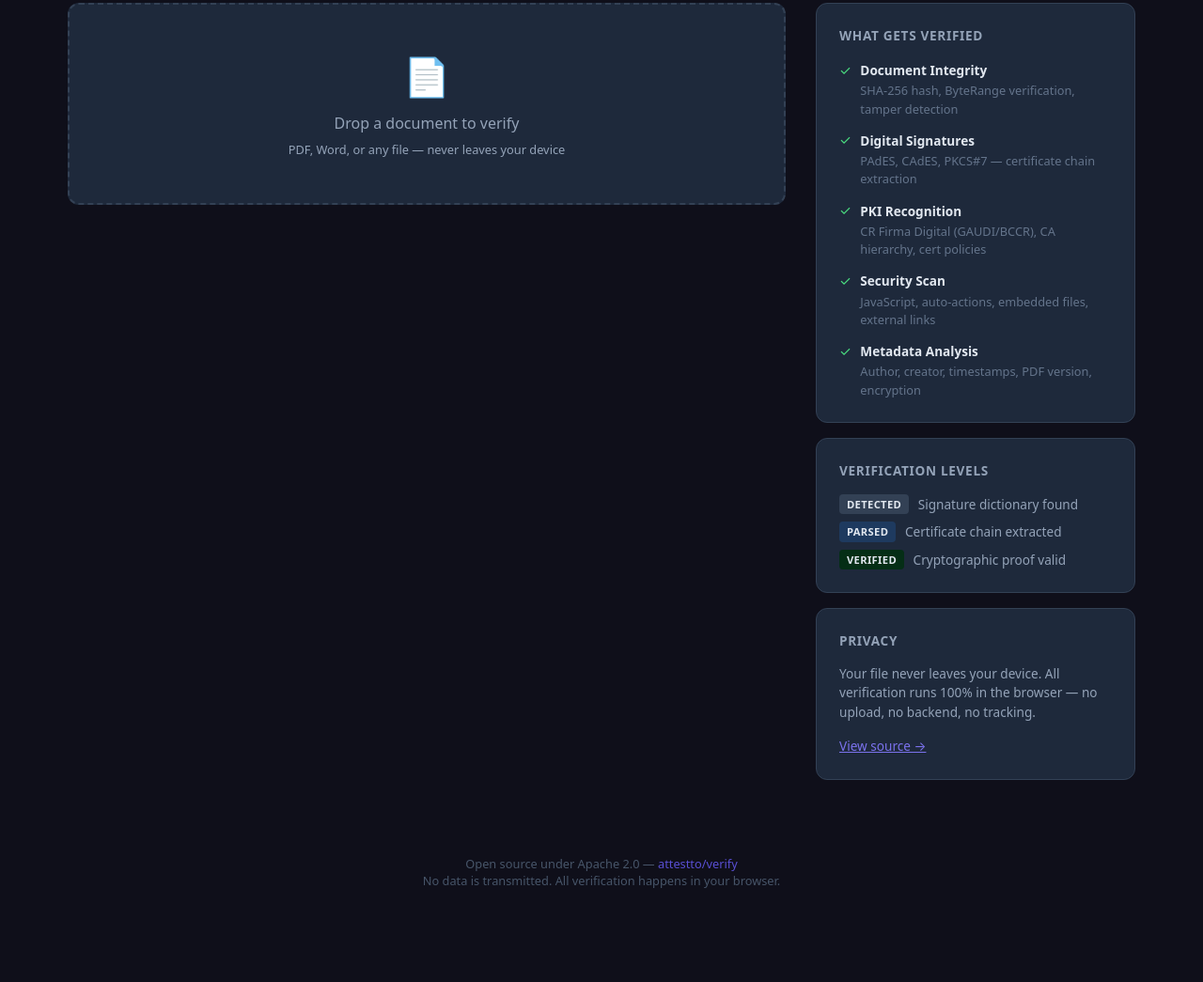
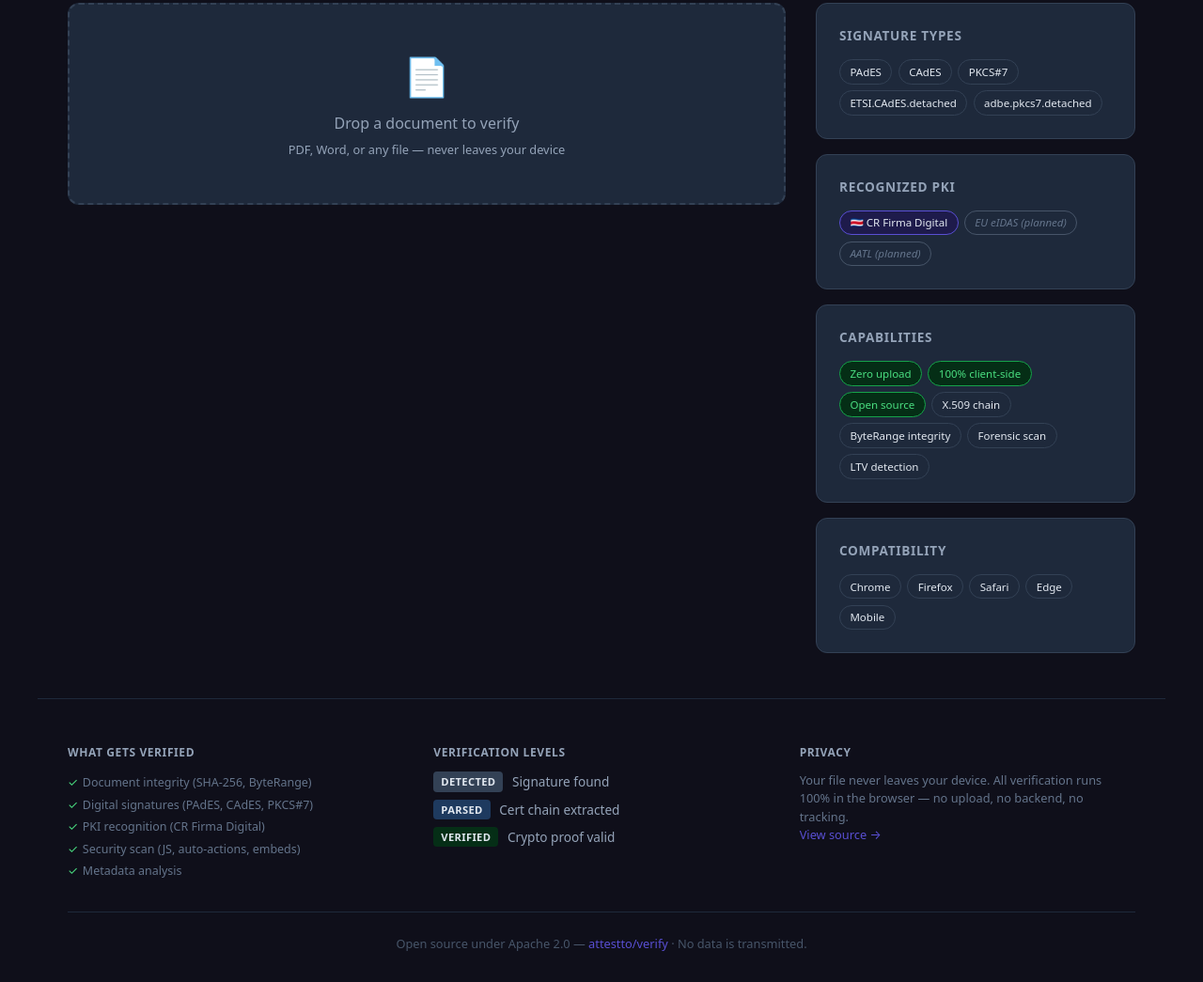
Before and after one commit to Attestto-com/attestto-verify, a website built with Vite: page index.html in a window 1280 px wide. Shown: the part 211-1256 px from the top of the page at 94% size. Before the commit the page ends 1189 px from the top, so only its background shows below. Built offline with nearby package versions, Linux system fonts and the light colour scheme.

Commit message:
Right column: badge pills (sig types, PKI, capabilities, compat). Footer: verification checklist + levels + privacy

```diff
--- a/index.html
+++ b/index.html
@@ -241,14 +241,104 @@
         --attestto-muted-bg: #1e293b;
       }
 
+      /* ── Badge Pills ──────────────────────────────── */
+      .badge-grid {
+        display: flex;
+        flex-wrap: wrap;
+        gap: 0.4rem;
+      }
+
+      .pill {
+        display: inline-block;
+        padding: 0.3rem 0.65rem;
+        font-size: 0.72rem;
+        font-weight: 500;
+        border-radius: 20px;
+        background: #1e293b;
+        color: #e2e8f0;
+        border: 1px solid #334155;
+      }
+
+      .pill-flag {
+        background: #1e1b4b;
+        border-color: #594FD3;
+      }
+
+      .pill-green {
+        background: #052e16;
+        border-color: #16a34a;
+        color: #4ade80;
+      }
+
+      .pill-outline {
+        background: transparent;
+        border-color: #475569;
+        color: #64748b;
+        font-style: italic;
+      }
+
+      /* ── Footer ────────────────────────────────────── */
       footer {
-        text-align: center;
-        padding: 2rem;
+        padding: 3rem 2rem 2rem;
         color: #475569;
         font-size: 0.8rem;
+        max-width: 1200px;
+        margin: 0 auto;
+        border-top: 1px solid #1e293b;
+        margin-top: 3rem;
       }
 
       footer a { color: #594FD3; text-decoration: none; }
+
+      .footer-grid {
+        display: grid;
+        grid-template-columns: repeat(3, 1fr);
+        gap: 2rem;
+        margin-bottom: 2rem;
+        text-align: left;
+      }
+
+      .footer-col h4 {
+        font-size: 0.75rem;
+        text-transform: uppercase;
+        letter-spacing: 0.05em;
+        color: #94a3b8;
+        margin-bottom: 0.75rem;
+      }
+
+      .footer-col ul {
+        list-style: none;
+        padding: 0;
+      }
+
+      .footer-col li {
+        padding: 0.2rem 0;
+        color: #64748b;
+        font-size: 0.78rem;
+      }
+
+      .footer-col li::before {
+        content: '\2713 ';
+        color: #4ade80;
+        margin-right: 0.3rem;
+      }
+
+      .footer-col p {
+        color: #64748b;
+        line-height: 1.5;
+      }
+
+      .footer-bottom {
+        text-align: center;
+        padding-top: 1.5rem;
+        border-top: 1px solid #1e293b;
+      }
+
+      @media (max-width: 768px) {
+        .footer-grid {
+          grid-template-columns: 1fr;
+        }
+      }
 
     </style>
   </head>
@@ -275,77 +365,81 @@
         </div>
         <div class="col-side">
           <div class="dev-panel">
-            <h3>What gets verified</h3>
-            <div class="check-list">
-              <div class="check-item">
-                <span class="check-icon" style="color: #4ade80;">&#x2713;</span>
-                <div>
-                  <strong>Document Integrity</strong>
-                  <p>SHA-256 hash, ByteRange verification, tamper detection</p>
-                </div>
-              </div>
-              <div class="check-item">
-                <span class="check-icon" style="color: #4ade80;">&#x2713;</span>
-                <div>
-                  <strong>Digital Signatures</strong>
-                  <p>PAdES, CAdES, PKCS#7 — certificate chain extraction</p>
-                </div>
-              </div>
-              <div class="check-item">
-                <span class="check-icon" style="color: #4ade80;">&#x2713;</span>
-                <div>
-                  <strong>PKI Recognition</strong>
-                  <p>CR Firma Digital (GAUDI/BCCR), CA hierarchy, cert policies</p>
-                </div>
-              </div>
-              <div class="check-item">
-                <span class="check-icon" style="color: #4ade80;">&#x2713;</span>
-                <div>
-                  <strong>Security Scan</strong>
-                  <p>JavaScript, auto-actions, embedded files, external links</p>
-                </div>
-              </div>
-              <div class="check-item">
-                <span class="check-icon" style="color: #4ade80;">&#x2713;</span>
-                <div>
-                  <strong>Metadata Analysis</strong>
-                  <p>Author, creator, timestamps, PDF version, encryption</p>
-                </div>
-              </div>
+            <h3>Signature Types</h3>
+            <div class="badge-grid">
+              <span class="pill">PAdES</span>
+              <span class="pill">CAdES</span>
+              <span class="pill">PKCS#7</span>
+              <span class="pill">ETSI.CAdES.detached</span>
+              <span class="pill">adbe.pkcs7.detached</span>
             </div>
           </div>
 
           <div class="dev-panel" style="margin-top: 1rem;">
-            <h3>Verification Levels</h3>
-            <div class="level-list">
-              <div class="level-item">
-                <span class="level-badge" style="background: #334155;">Detected</span>
-                <span>Signature dictionary found</span>
-              </div>
-              <div class="level-item">
-                <span class="level-badge" style="background: #1e3a5f;">Parsed</span>
-                <span>Certificate chain extracted</span>
-              </div>
-              <div class="level-item">
-                <span class="level-badge" style="background: #052e16;">Verified</span>
-                <span>Cryptographic proof valid</span>
-              </div>
+            <h3>Recognized PKI</h3>
+            <div class="badge-grid">
+              <span class="pill pill-flag">&#x1F1E8;&#x1F1F7; CR Firma Digital</span>
+              <span class="pill pill-outline">EU eIDAS (planned)</span>
+              <span class="pill pill-outline">AATL (planned)</span>
             </div>
           </div>
 
           <div class="dev-panel" style="margin-top: 1rem;">
-            <h3>Privacy</h3>
-            <p>Your file never leaves your device. All verification runs 100% in the browser — no upload, no backend, no tracking.</p>
-            <p style="margin-bottom: 0;"><a href="https://github.com/attestto/verify" style="color: #7B72ED;">View source &rarr;</a></p>
+            <h3>Capabilities</h3>
+            <div class="badge-grid">
+              <span class="pill pill-green">Zero upload</span>
+              <span class="pill pill-green">100% client-side</span>
+              <span class="pill pill-green">Open source</span>
+              <span class="pill">X.509 chain</span>
+              <span class="pill">ByteRange integrity</span>
+              <span class="pill">Forensic scan</span>
+              <span class="pill">LTV detection</span>
+            </div>
+          </div>
+
+          <div class="dev-panel" style="margin-top: 1rem;">
+            <h3>Compatibility</h3>
+            <div class="badge-grid">
+              <span class="pill">Chrome</span>
+              <span class="pill">Firefox</span>
+              <span class="pill">Safari</span>
+              <span class="pill">Edge</span>
+              <span class="pill">Mobile</span>
+            </div>
           </div>
         </div>
       </div>
     </main>
 
     <footer>
-      Open source under Apache 2.0 — <a href="https://github.com/attestto/verify">attestto/verify</a>
-      <br />
-      No data is transmitted. All verification happens in your browser.
+      <div class="footer-grid">
+        <div class="footer-col">
+          <h4>What gets verified</h4>
+          <ul>
+            <li>Document integrity (SHA-256, ByteRange)</li>
+            <li>Digital signatures (PAdES, CAdES, PKCS#7)</li>
+            <li>PKI recognition (CR Firma Digital)</li>
+            <li>Security scan (JS, auto-actions, embeds)</li>
+            <li>Metadata analysis</li>
+          </ul>
+        </div>
+        <div class="footer-col">
+          <h4>Verification Levels</h4>
+          <div class="level-list">
+            <div class="level-item"><span class="level-badge" style="background: #334155;">Detected</span> Signature found</div>
+            <div class="level-item"><span class="level-badge" style="background: #1e3a5f;">Parsed</span> Cert chain extracted</div>
+            <div class="level-item"><span class="level-badge" style="background: #052e16;">Verified</span> Crypto proof valid</div>
+          </div>
+        </div>
+        <div class="footer-col">
+          <h4>Privacy</h4>
+          <p>Your file never leaves your device. All verification runs 100% in the browser — no upload, no backend, no tracking.</p>
+          <p><a href="https://github.com/attestto/verify">View source &rarr;</a></p>
+        </div>
+      </div>
+      <div class="footer-bottom">
+        Open source under Apache 2.0 — <a href="https://github.com/attestto/verify">attestto/verify</a>
+        &middot; No data is transmitted.
     </footer>
 
     <script type="module" src="/src/index.ts"></script>
```
